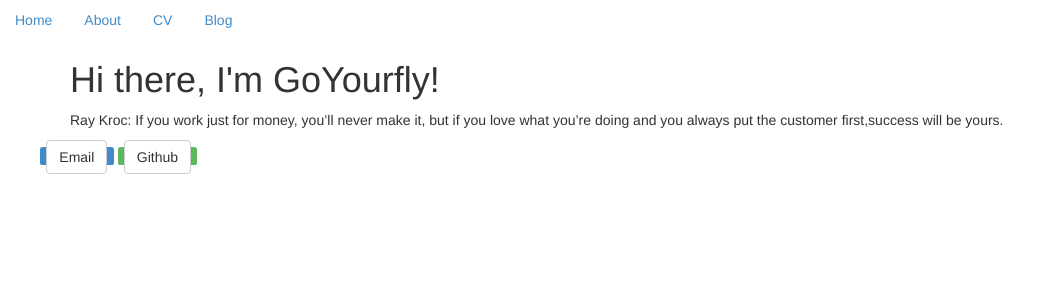
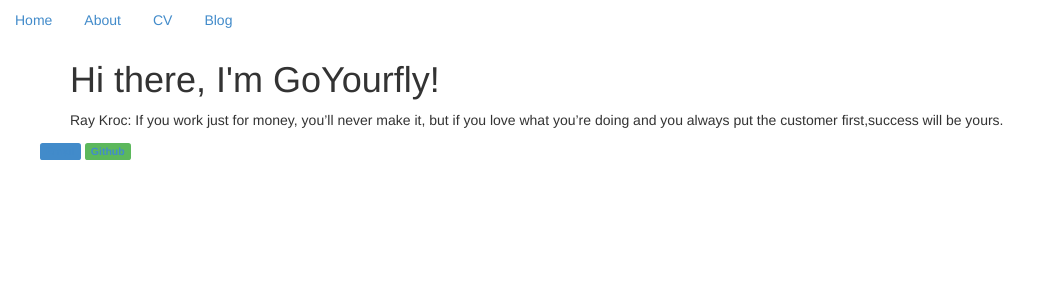
Before and after one commit to goyourfly/goyourfly.github.io, a Jekyll site: the page built from index.html, in a window 1280 px wide. Shown: the top 300 px of the page, without its empty margins (0-1049 px from the left). Built offline with Jekyll 4.4.1, drawn with Linux system fonts in a browser that asks for light colours.

Commit message:
Update default.html

```diff
--- a/_layouts/default.html
+++ b/_layouts/default.html
@@ -25,8 +25,8 @@
 			</div><!-- /.container -->
 			<footer>
 	    			<ul>
-	        		<li class="label label-primary"><a href="mailto:goyourfly@gmail.com" class="btn btn-default">Email</a></li>
-	        		<li class="label label-success"><a href="https://github.com/goyourfly" class="btn btn-default">Github</a></li>
+	        		<li class="label label-primary"><a href="mailto:goyourfly@gmail.com">Email</a></li>
+	        		<li class="label label-success"><a href="https://github.com/goyourfly">Github</a></li>
 				</ul>
 			</footer>
 		</body>
```
